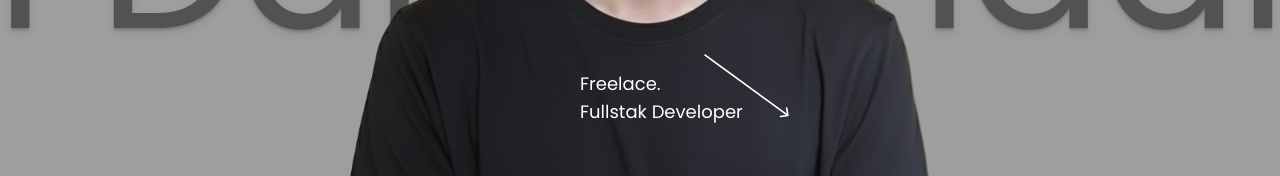
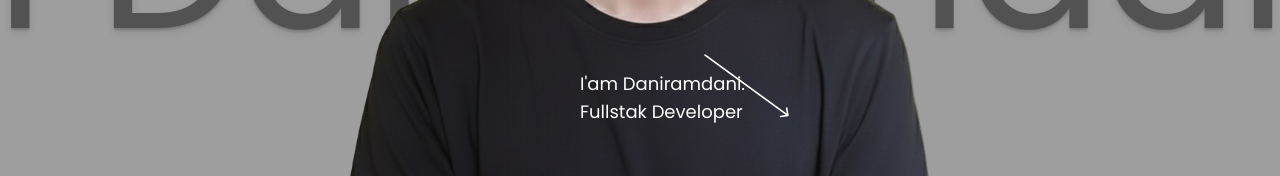
Before and after one commit to Daniramdev/DaniRamdani, a React (Vite) app: page / in a window 1280 px wide. Shown: the part 442-618 px from the top of the page. Built offline with nearby package versions, Linux system fonts and the light colour scheme.

Commit message:
Hero3d.jsx

```diff
--- a/src/components/Hero3D.jsx
+++ b/src/components/Hero3D.jsx
@@ -78,8 +78,8 @@ const HeroSection = () => {
      <div className='md:w-[60vh] w-[40vh] text-xs'>
           <h1>I am ready to collaborate in designing and developing together to provide the best, modern, responsive and in accordance with the challenges of the times to meet your needs.</h1>
         </div>
-        <div className='w-[20vh] md:w-[80vh] -mt-[40vh] md:-mt-[18vh] text-xs md:text-lg md:right-0'>
-          <h1 className='flex flex-col'>Freelace.<span>Fullstak Developer
+        <div className='w-[20vh] md:w-[80vh] -mt-[36vh] md:-mt-[18vh] text-xs md:text-lg md:right-0'>
+          <h1 className='flex flex-col'>I'am Daniramdani.<span>Fullstak Developer
           </span>
  </h1>
         </div>
```
